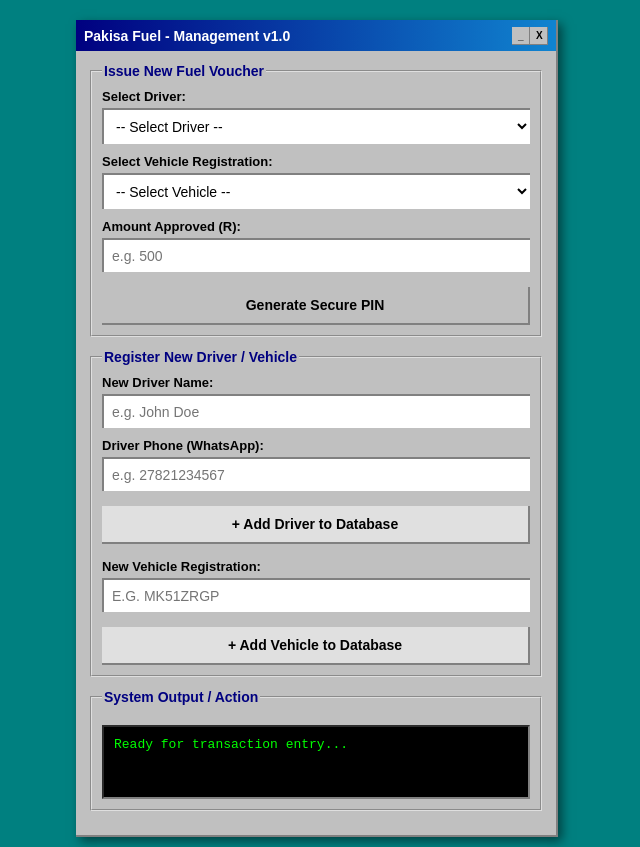
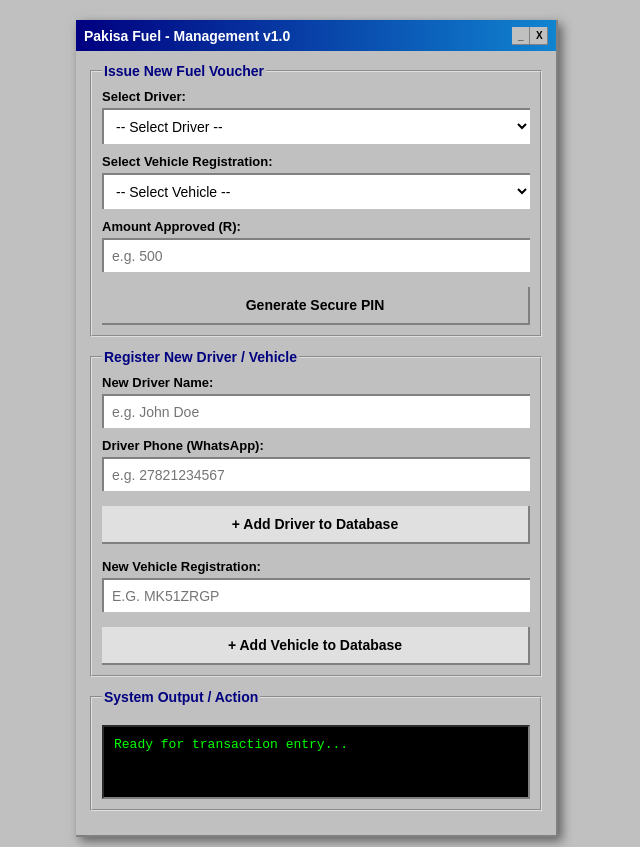
Before and after one commit to kasipulse/Pakisa-Fuel, a plain HTML site: page public/index.html in a window 1280 px wide. Shown: the whole page, without its empty margins (323-963 px from the left). Drawn offline with Linux system fonts and the light colour scheme; no server answers.

Commit message:
Change background color to var(--win98-gray)

```diff
--- a/public/index.html
+++ b/public/index.html
@@ -19,7 +19,7 @@
     }
 
     body {
-      background-color: #008080;
+      background-color: var(--win98-gray);
       font-family: "MS Sans Serif", Arial, Tahoma, sans-serif;
       font-size: 14px;
       margin: 0;
```
